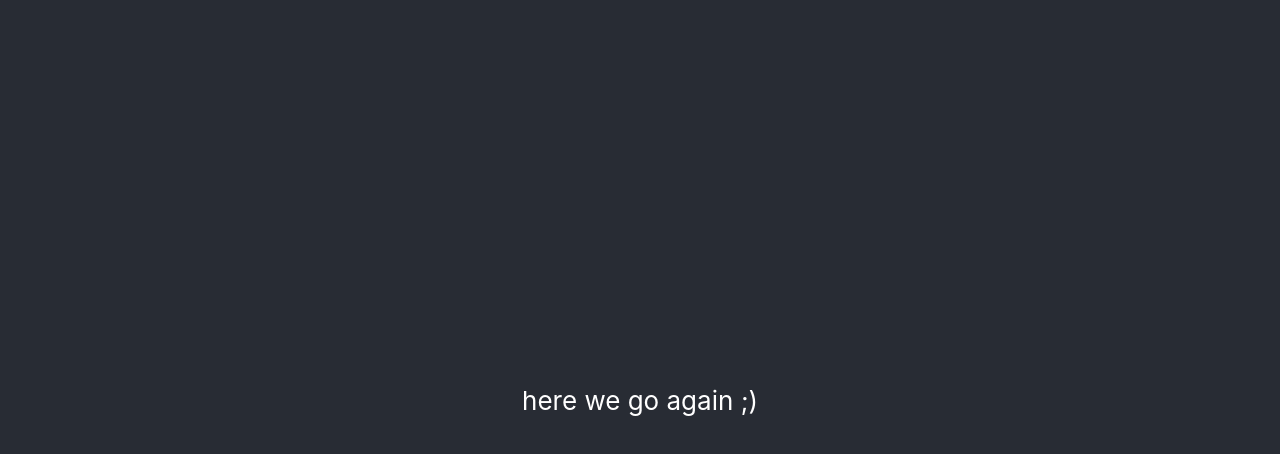
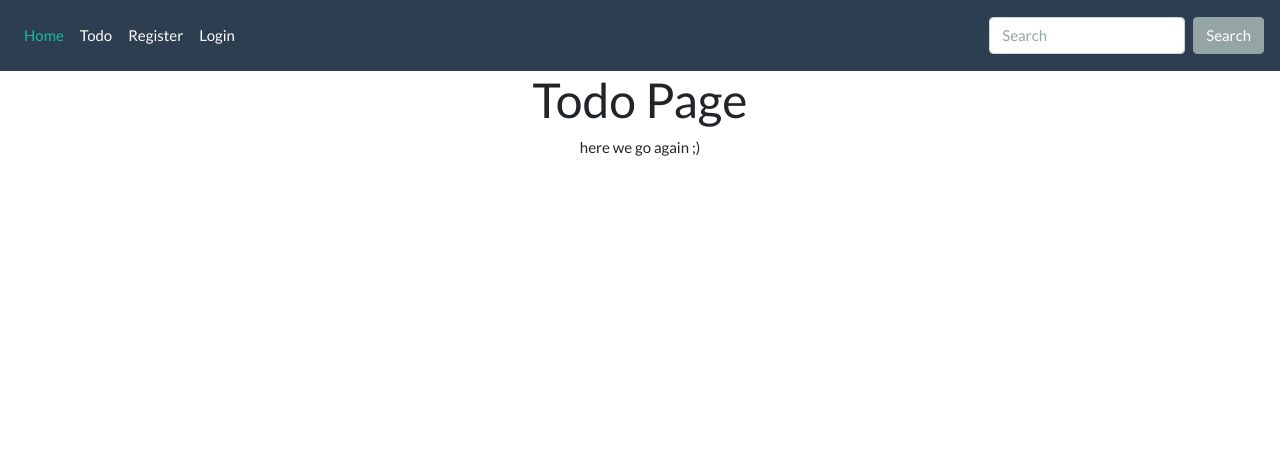
Before and after one commit to Mikolaj-Graja/crud_fullstack, a React (Create React App) app in the folder frontend/: page /todo in a window 1280 px wide. Shown: the top 454 px of the page. Built offline with nearby package versions, Linux system fonts and the light colour scheme.

Commit message:
react-router, Routes, Bootstrap, bootswatch, pages

```diff
--- a/frontend/public/index.html
+++ b/frontend/public/index.html
@@ -13,16 +13,8 @@
       user's mobile device or desktop. See https://developers.google.com/web/fundamentals/web-app-manifest/
     -->
     <link rel="manifest" href="%PUBLIC_URL%/manifest.json" />
-    <!--
-      Notice the use of %PUBLIC_URL% in the tags above.
-      It will be replaced with the URL of the `public` folder during the build.
-      Only files inside the `public` folder can be referenced from the HTML.
-
-      Unlike "/favicon.ico" or "favicon.ico", "%PUBLIC_URL%/favicon.ico" will
-      work correctly both with client-side routing and a non-root public URL.
-      Learn how to configure a non-root public URL by running `npm run build`.
-    -->
-    <title>React App</title>
+    <link rel="stylesheet" href="https://stackpath.bootstrapcdn.com/bootstrap/4.5.0/css/bootstrap.min.css" integrity="sha384-9aIt2nRpC12Uk9gS9baDl411NQApFmC26EwAOH8WgZl5MYYxFfc+NcPb1dKGj7Sk" crossorigin="anonymous">
+    <title>Todo</title>
   </head>
   <body>
     <noscript>You need to enable JavaScript to run this app.</noscript>
@@ -37,5 +29,8 @@
       To begin the development, run `npm start` or `yarn start`.
       To create a production bundle, use `npm run build` or `yarn build`.
     -->
+    <script src="https://code.jquery.com/jquery-3.5.1.slim.min.js" integrity="sha384-DfXdz2htPH0lsSSs5nCTpuj/zy4C+OGpamoFVy38MVBnE+IbbVYUew+OrCXaRkfj" crossorigin="anonymous"></script>
+<script src="https://cdn.jsdelivr.net/npm/popper.js@1.16.0/dist/umd/popper.min.js" integrity="sha384-Q6E9RHvbIyZFJoft+2mJbHaEWldlvI9IOYy5n3zV9zzTtmI3UksdQRVvoxMfooAo" crossorigin="anonymous"></script>
+<script src="https://stackpath.bootstrapcdn.com/bootstrap/4.5.0/js/bootstrap.min.js" integrity="sha384-OgVRvuATP1z7JjHLkuOU7Xw704+h835Lr+6QL9UvYjZE3Ipu6Tp75j7Bh/kR0JKI" crossorigin="anonymous"></script>
   </body>
 </html>
--- a/frontend/src/App.css
+++ b/frontend/src/App.css
@@ -1,38 +1,18 @@
 .App {
-  text-align: center;
+	text-align: center;
 }
 
-.App-logo {
-  height: 40vmin;
-  pointer-events: none;
-}
-
-@media (prefers-reduced-motion: no-preference) {
-  .App-logo {
-    animation: App-logo-spin infinite 20s linear;
-  }
-}
-
-.App-header {
+/* .App-header {
   background-color: #282c34;
-  min-height: 100vh;
+  min-height: 20vh;
   display: flex;
   flex-direction: column;
   align-items: center;
   justify-content: center;
   font-size: calc(10px + 2vmin);
   color: white;
-}
+} */
 
 .App-link {
-  color: #61dafb;
+	color: #61dafb;
 }
-
-@keyframes App-logo-spin {
-  from {
-    transform: rotate(0deg);
-  }
-  to {
-    transform: rotate(360deg);
-  }
-}
--- a/frontend/src/App.js
+++ b/frontend/src/App.js
@@ -1,16 +1,33 @@
 import React from 'react';
 import './App.css';
+import { BrowserRouter as Router, Switch, Route } from 'react-router-dom';
+import Landing from './components/Landing';
+import LoginPage from './components/LoginPage';
+import Nav from './components/Nav';
+import TodoPage from './components/TodoPage';
+import RegisterPage from './components/RegisterPage';
+
+import 'bootswatch/dist/flatly/bootstrap.min.css';
 
 function App() {
-  return (
-    <div className="App">
-      <header className="App-header">
-        <p>
-          here we go again ;)
-        </p>
-      </header>
-    </div>
-  );
+	return (
+		<Router>
+			<div className='App'>
+				<header className='App-header'>
+					<Nav />
+				</header>
+				<main>
+					<Switch>
+						<Route exact path='/' component={Landing} />
+						<Route exact path='/Login' component={LoginPage} />
+						<Route exact path='/todo' component={TodoPage} />
+						<Route exact path='/register' component={RegisterPage} />
+					</Switch>
+					<p>here we go again ;)</p>
+				</main>
+			</div>
+		</Router>
+	);
 }
 
 export default App;
--- /dev/null
+++ b/frontend/src/components/Landing.js
@@ -0,0 +1,14 @@
+import React from 'react';
+
+class Landing extends React.Component {
+    state = {
+
+     }
+    render() {
+        return (
+            <h1>Landing Page</h1>
+         );
+    }
+}
+
+export default Landing;
--- /dev/null
+++ b/frontend/src/components/LoginPage.js
@@ -0,0 +1,11 @@
+import React from 'react';
+class LoginPage extends React.Component {
+    state = {  }
+    render() {
+        return (
+            <h1>Login Page</h1>
+         );
+    }
+}
+
+export default LoginPage;
--- /dev/null
+++ b/frontend/src/components/Nav.js
@@ -0,0 +1,57 @@
+import React from 'react';
+
+class Nav extends React.Component {
+	state = {};
+	render() {
+		return (
+			<nav className='navbar navbar-expand-lg navbar-dark bg-primary'>
+				<button
+					className='navbar-toggler'
+					type='button'
+					data-toggle='collapse'
+					data-target='#navbarColor01'
+					aria-controls='navbarColor01'
+					aria-expanded='false'
+					aria-label='Toggle navigation'
+				>
+					<span className='navbar-toggler-icon'></span>
+				</button>
+				<div className='collapse navbar-collapse' id='navbarColor01'>
+					<ul className='navbar-nav mr-auto'>
+						<li className='nav-item active'>
+							<a className='nav-link' href='/'>
+								Home <span className='sr-only'>(current)</span>
+							</a>
+						</li>
+						<li className='nav-item'>
+							<a className='nav-link' href='/todo'>
+								Todo
+							</a>
+						</li>
+						<li className='nav-item'>
+							<a className='nav-link' href='/register'>
+								Register
+							</a>
+						</li>
+						<li className='nav-item'>
+							<a className='nav-link' href='/login'>
+								Login
+							</a>
+						</li>
+					</ul>
+					<form className='form-inline my-2 my-lg-0'>
+						<input
+							className='form-control mr-sm-2'
+							type='text'
+							placeholder='Search'
+						/>
+						<button className='btn btn-secondary my-2 my-sm-0' type='submit'>
+							Search
+						</button>
+					</form>
+				</div>
+			</nav>
+		);
+	}
+}
+export default Nav;
--- /dev/null
+++ b/frontend/src/components/RegisterPage.js
@@ -0,0 +1,9 @@
+import React from 'react';
+class RegisterPage extends React.Component {
+	state = {};
+	render() {
+		return <h1>Register Page</h1>;
+	}
+}
+
+export default RegisterPage;
--- /dev/null
+++ b/frontend/src/components/TodoPage.js
@@ -0,0 +1,9 @@
+import React from 'react';
+class TodoPage extends React.Component {
+	state = {};
+	render() {
+		return <h1>Todo Page</h1>;
+	}
+}
+
+export default TodoPage;
```
Also changed, not shown: frontend/package.json (+7 -1 lines), 1 other file (tests, documents, lock files or other folders).
